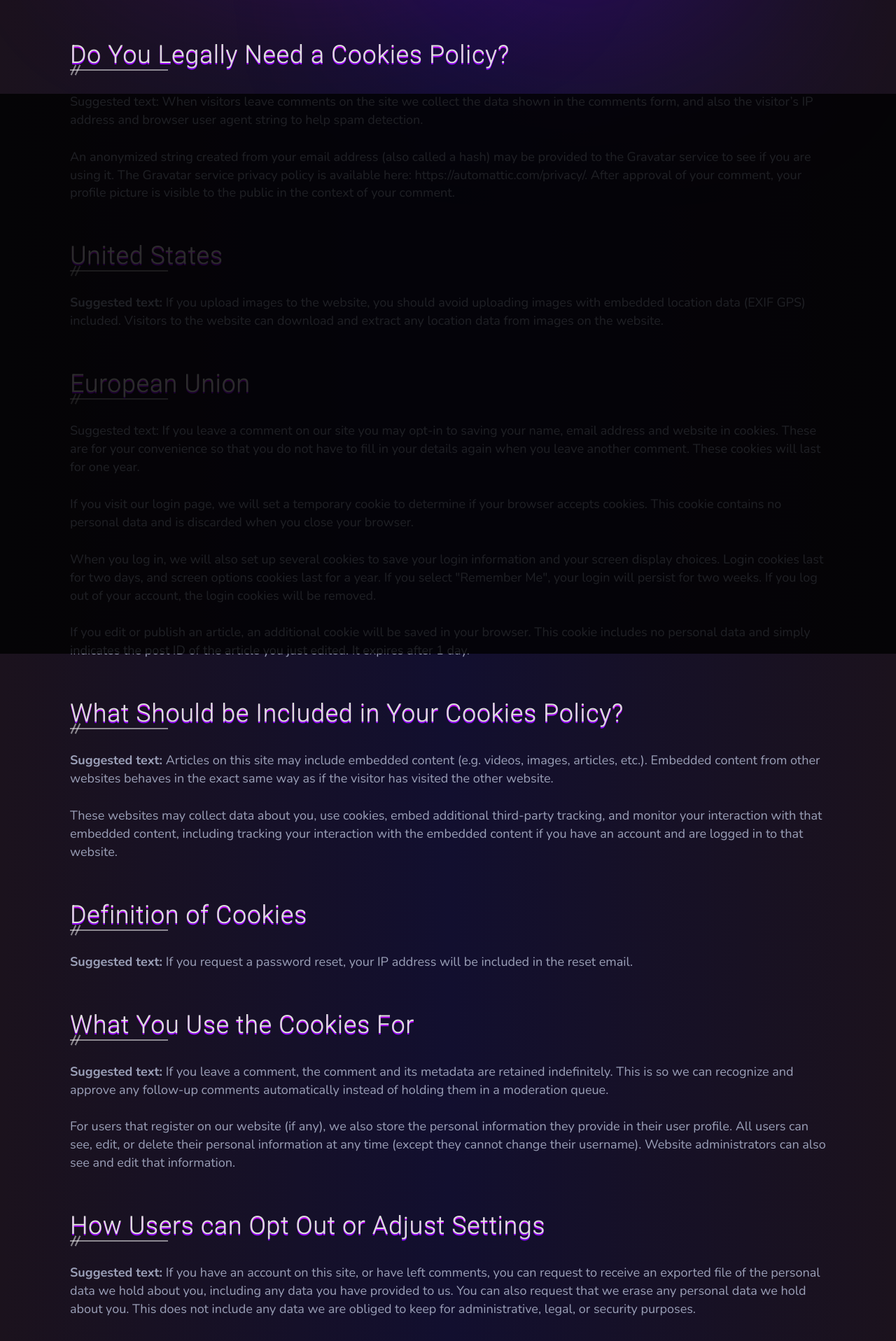
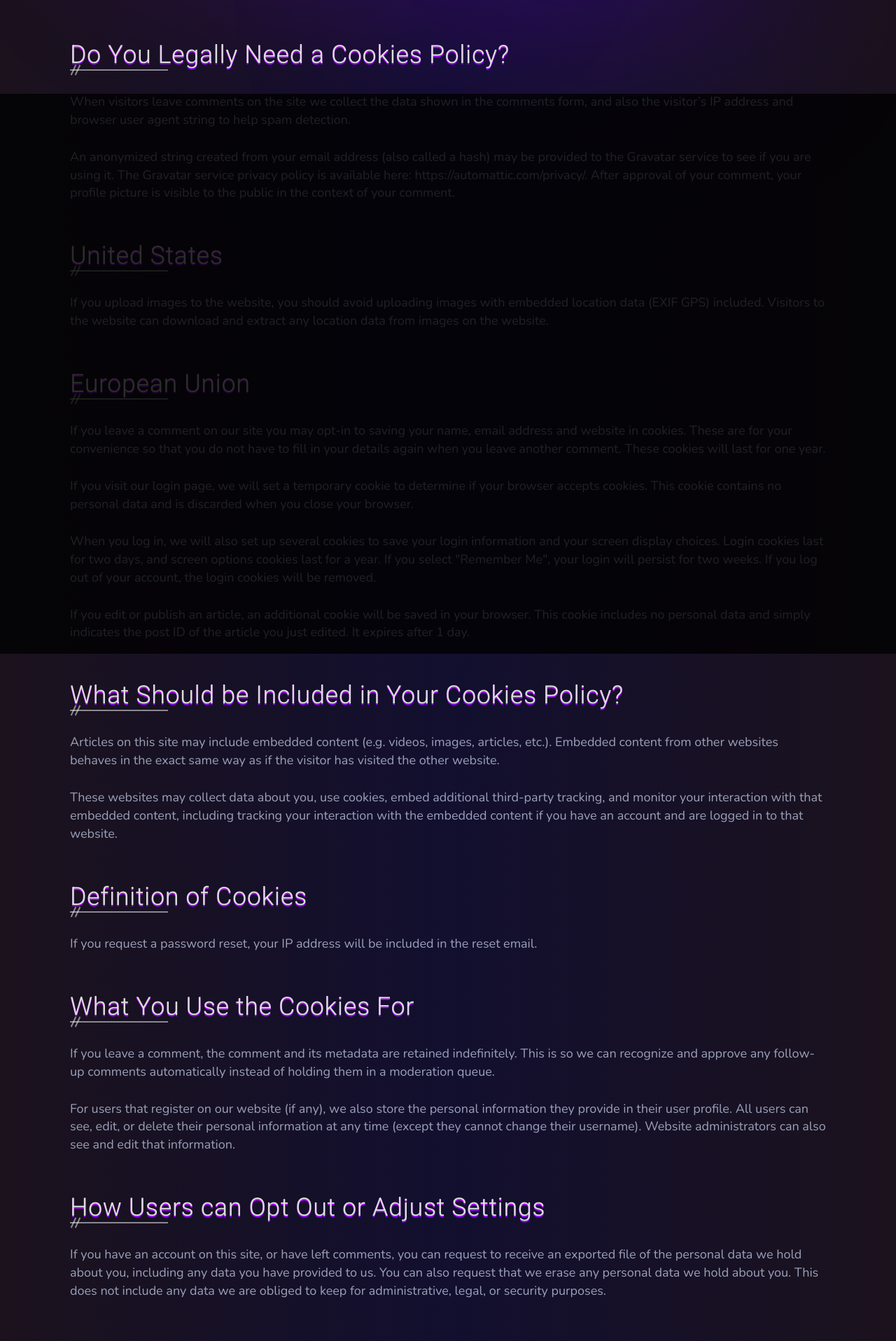
Before and after one commit to legojerry/buildForTheCreators, a Next.js app: page /cookies in a window 1280 px wide. Shown: the part 682-2598 px from the top of the page at 70% size. Built offline with nearby package versions, Linux system fonts and the light colour scheme.

Commit message:
[adjust various text]

```diff
--- a/pages/cookies.js
+++ b/pages/cookies.js
@@ -33,7 +33,7 @@ const Cookies = () => {
             </div>
           </div>
           <p>
-            Suggested text: When visitors leave comments on the site we collect
+            When visitors leave comments on the site we collect
             the data shown in the comments form, and also the{` visitor’s`} IP
             address and browser user agent string to help spam detection.
           </p>
@@ -55,7 +55,7 @@ const Cookies = () => {
             </div>
           </div>
           <p>
-            <strong>Suggested text:</strong> If you upload images to the
+            If you upload images to the
             website, you should avoid uploading images with embedded location
             data (EXIF GPS) included. Visitors to the website can download and
             extract any location data from images on the website.
@@ -70,7 +70,7 @@ const Cookies = () => {
             </div>
           </div>
           <p>
-            Suggested text: If you leave a comment on our site you may opt-in to
+            If you leave a comment on our site you may opt-in to
             saving your name, email address and website in cookies. These are
             for your convenience so that you do not have to fill in your details
             again when you leave another comment. These cookies will last for
@@ -107,7 +107,7 @@ const Cookies = () => {
             </div>
           </div>
           <p>
-            <strong>Suggested text:</strong> Articles on this site may include
+            Articles on this site may include
             embedded content (e.g. videos, images, articles, etc.). Embedded
             content from other websites behaves in the exact same way as if the
             visitor has visited the other website.
@@ -129,7 +129,7 @@ const Cookies = () => {
             </div>
           </div>
           <p>
-            <strong>Suggested text:</strong> If you request a password reset,
+            If you request a password reset,
             your IP address will be included in the reset email.
           </p>
           <h3
@@ -145,7 +145,7 @@ const Cookies = () => {
             </div>
           </div>
           <p>
-            <strong>Suggested text:</strong> If you leave a comment, the comment
+            If you leave a comment, the comment
             and its metadata are retained indefinitely. This is so we can
             recognize and approve any follow-up comments automatically instead
             of holding them in a moderation queue.
@@ -170,7 +170,7 @@ const Cookies = () => {
             </div>
           </div>
           <p>
-            <strong>Suggested text:</strong> If you have an account on this
+            If you have an account on this
             site, or have left comments, you can request to receive an exported
             file of the personal data we hold about you, including any data you
             have provided to us. You can also request that we erase any personal
@@ -190,7 +190,7 @@ const Cookies = () => {
             </div>
           </div>
           <p>
-            <strong>Suggested text:</strong> Visitor comments may be checked
+            Visitor comments may be checked
             through an automated spam detection service.
           </p>
         </div>
--- a/pages/index.js
+++ b/pages/index.js
@@ -30,7 +30,6 @@ const Index = () => {
       <RoadMapSlider />
       {/* !Section RoadMap */}
       {/* Section Divider */}
-      <SectionDivider />
       {/* !Section Divider */}
       {/* Section News */}
       {/* !Section News */}
```
Also changed, not shown: pages/policy.js (+8 -8 lines), pages/terms-conditions.js (+8 -8 lines).
